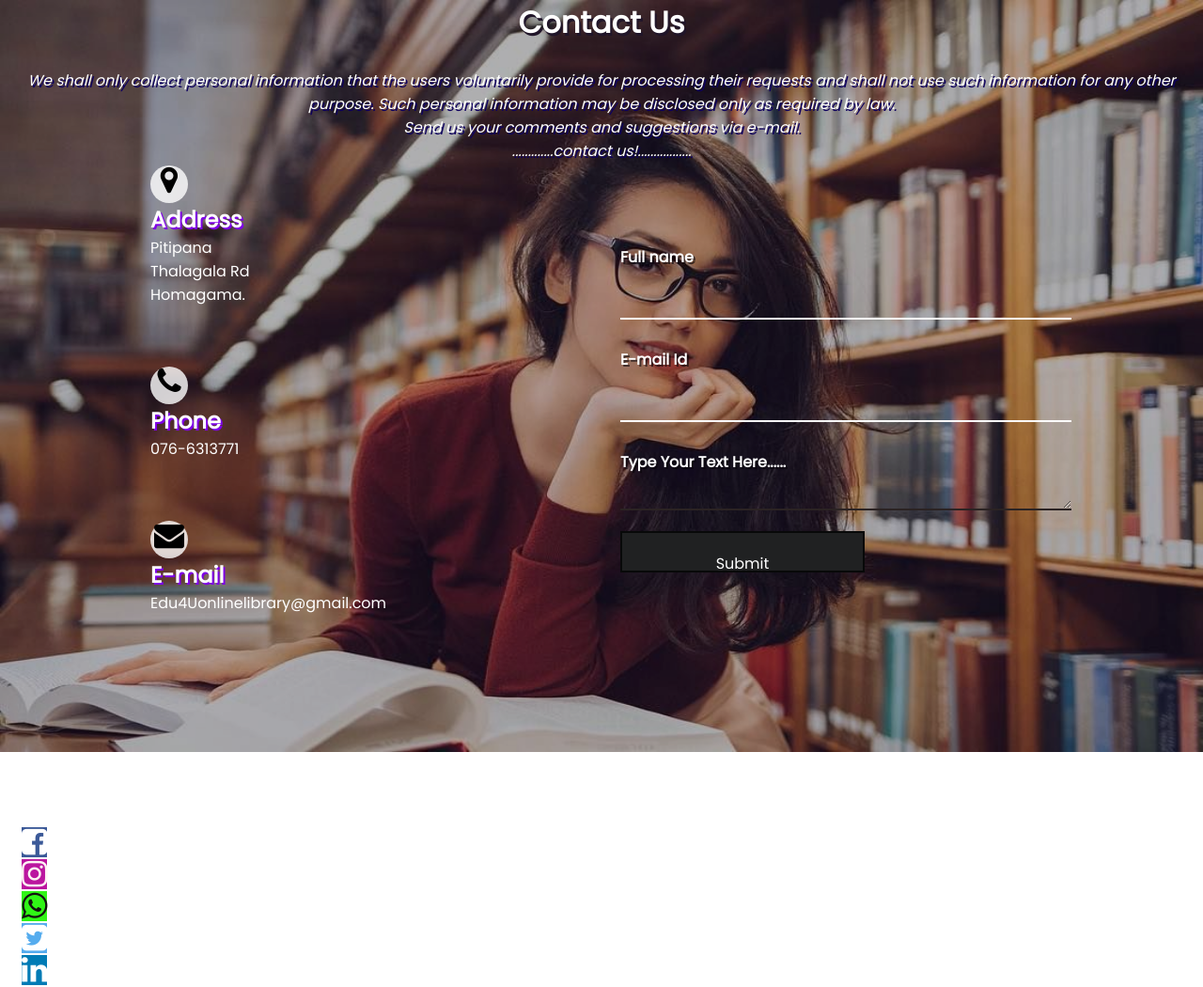
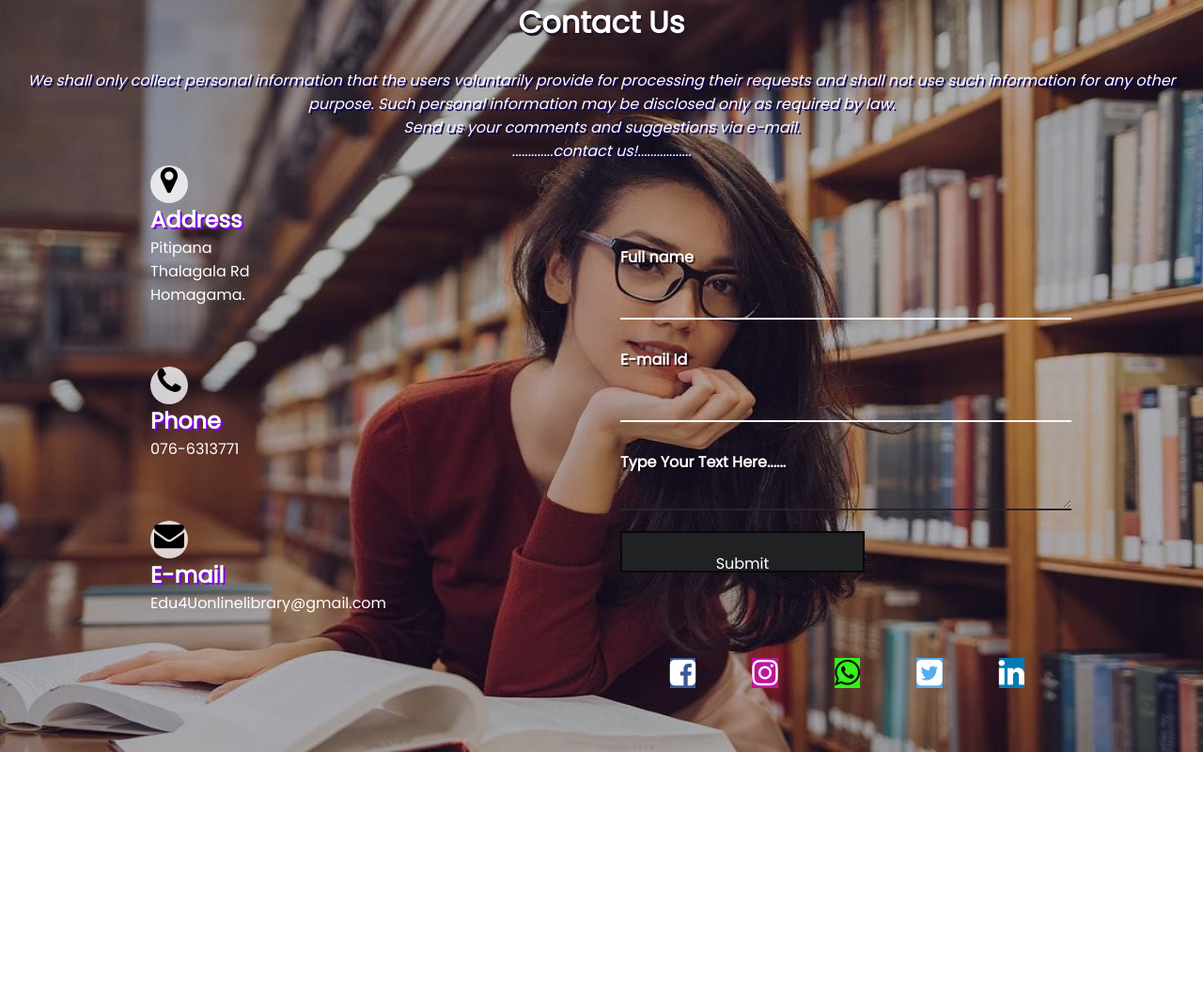
Before and after one commit to Hirankavindu/University-Web-project, a PHP site: page /web.html in a window 1280 px wide. Shown: the whole page at 94% size. After the commit the page ends 800 px from the top, so only its background shows below. Run offline with PHP 8.4, Linux system fonts and the light colour scheme.

Commit message:
Update copy.css

```diff
--- a/Contact Us/copy.css
+++ b/Contact Us/copy.css
@@ -156,3 +156,13 @@ section i{
   color: rgba(255, 30, 169, 0.863);
   text-align: center;
 }
+.media{
+  position: absolute;
+  top: 85vh;
+  right: 20vh;
+  display: flex;
+  list-style: none;
+}
+.media li{
+  margin: 20px 30px;
+}
```
